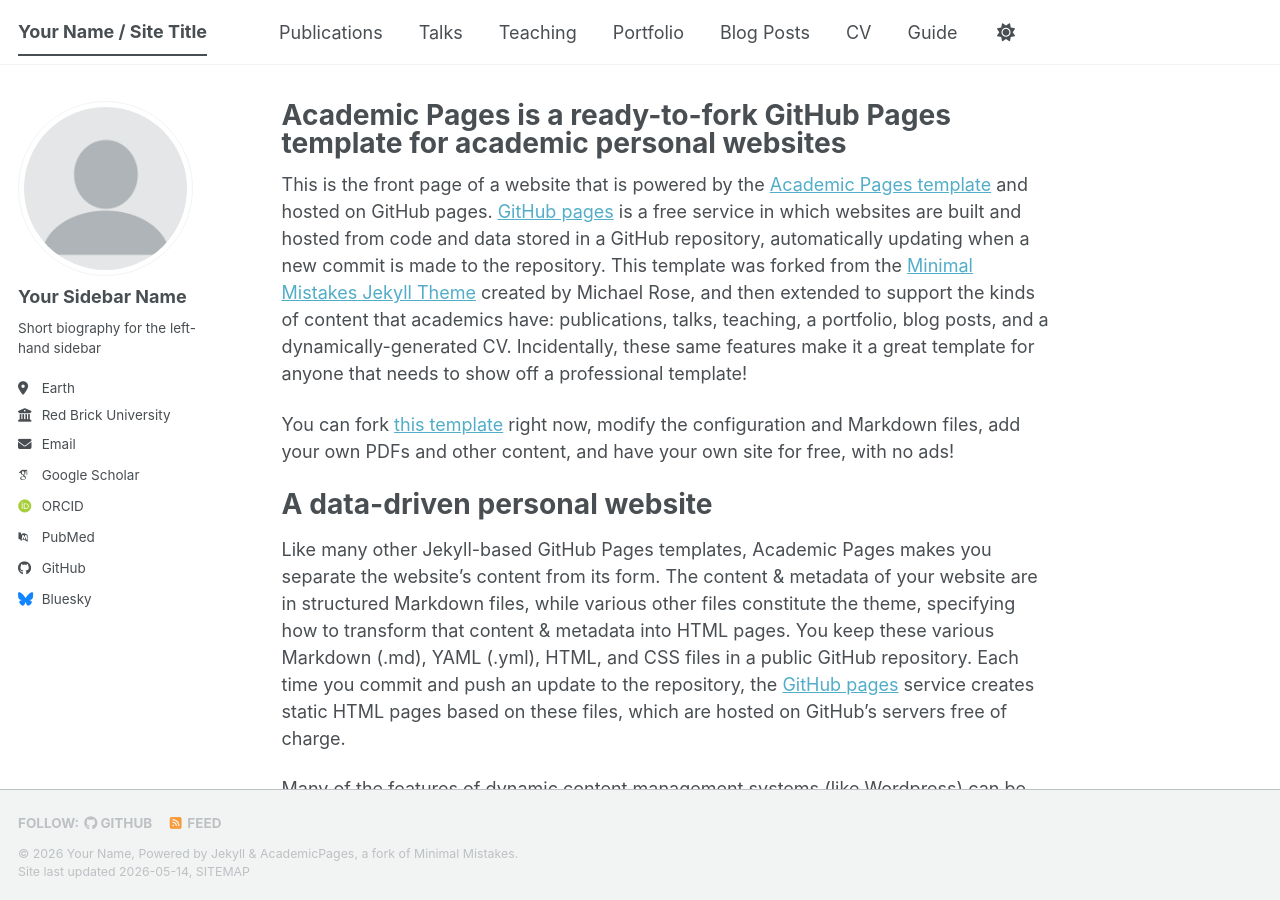
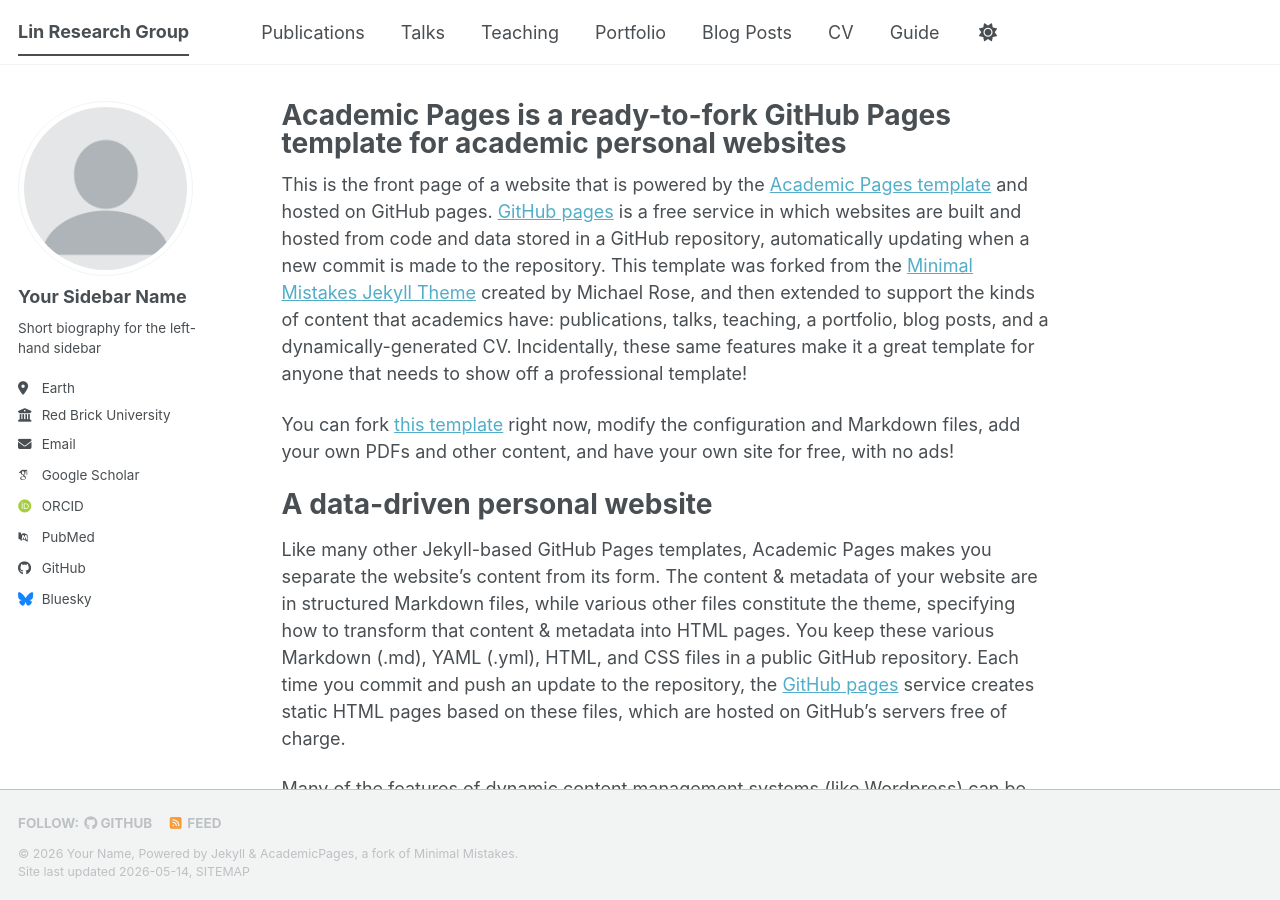
Before and after one commit to LinResearchGroup-NCSU/LinResearchGroup-NCSU.github.io, a Jekyll site: the page built from _pages/about.md, in a window 1280 px wide and 900 px high. Built offline with Jekyll 4.4.1, drawn with Linux system fonts in a browser that asks for light colours; some web fonts are replaced; a script bundle is joined from its source files by our own code; library files that are not in the unit come from our copies.

Commit message:
Update site title and URL in configuration

```diff
--- a/_config.yml
+++ b/_config.yml
@@ -9,11 +9,11 @@
 # Basic Site Settings
 locale                   : "en-US"
 site_theme               : "default" # The available themes options are "default", "air", "sunrise", "mint", "dirt" and "contrast"
-title                    : "Your Name / Site Title"
+title                    : "Lin Research Group"
 title_separator          : "-"
 name                     : &name "Your Name"
 description              : &description "Your Name's academic portfolio"   # Update this with a general description of your site, this is the default if not overridden by a page
-url                      : https://academicpages.github.io # The base hostname & protocol for your site e.g. "https://[your GitHub username].github.io",
+url                      : https://linresearchgroup-ncsu.github.io # The base hostname & protocol for your site e.g. "https://[your GitHub username].github.io",
                                                            # or if you already have some other page hosted on Github then use "https://[your GitHub username].github.io/[Your Repo Name]"
 baseurl                  : "" # the subpath of your site, e.g. "/blog"
 repository               : "academicpages/academicpages.github.io"
```
